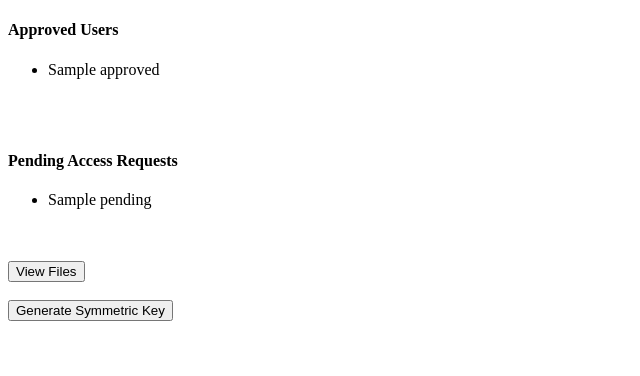
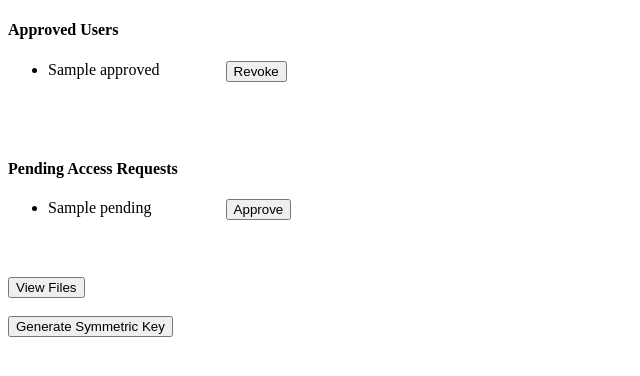
Before and after one commit to Sean-Hassett/secure-cloud, a Django app: template secure_cloud/secure_cloud/templates/secure_cloud/owner_landing.html in a window 1280 px wide. Shown: the top 376 px of the page, without its empty margins (0-640 px from the left). Run offline with Django 3.2, Linux system fonts and the light colour scheme; the template is opened without the code that fills it: most values are stand-ins (such as "Sample title", 1, 10 or a date in 2020).

Commit message:
added grant/revoke buttons to owner page

```diff
--- a/secure_cloud/secure_cloud/templates/secure_cloud/owner_landing.html
+++ b/secure_cloud/secure_cloud/templates/secure_cloud/owner_landing.html
@@ -5,19 +5,33 @@
     <title>Owner</title>
 </head>
 <body>
+    <div style="width: 30%">
         <h4>Approved Users</h4>
-    <ul>
+        <ul style="columns: 2">
             {% for name in approved %}
-            <li>{{ name }}</li>
+                <li style="margin-bottom: 5px">{{ name }}</li>
+            {% endfor %}
+            {% for name in approved %}
+                <form action="/owner/revoke/{{ name }}/">
+                    <button class="btn" style="margin-bottom: 5px">Revoke</button>
+                </form>
             {% endfor %}
         </ul>
+    </div>
     <br><br>
+    <div style="width: 30%">
         <h4>Pending Access Requests</h4>
-    <ul>
+        <ul style="columns: 2">
             {% for name in pending %}
-            <li>{{ name }}</li>
+                <li style="margin-bottom: 5px">{{ name }}</li>
+            {% endfor %}
+            {% for name in pending %}
+                <form action="/owner/grant/{{ name }}/">
+                    <button class="btn" style="margin-bottom: 5px">Approve</button>
+                </form>
             {% endfor %}
         </ul>
+    </div>
     <br><br>
     <form action="{% url 'view_files' %}">
         <button class="btn">View Files</button>
--- a/secure_cloud/secure_cloud/urls.py
+++ b/secure_cloud/secure_cloud/urls.py
@@ -24,6 +24,8 @@ urlpatterns = [
 
     path('owner/', views.owner_landing_page, name="owner_landing"),
 
+    path('owner/grant/<guest_name>/', views.grant_access, name="grant_access"),
+
     path('guest/login/', views.guest_login, name="guest_login"),
 
     path('guest/request/', views.request_access, name="request_access"),
--- a/secure_cloud/secure_cloud/views.py
+++ b/secure_cloud/secure_cloud/views.py
@@ -86,8 +86,10 @@ def owner_landing_page(request):
     return render(request, "secure_cloud/owner_landing.html", context)
 
 
-def grant_access(request):
-    ''
+def grant_access(request, guest_name):
+
+
+    return redirect("owner_landing")
 
 
 def view_files(request):
```
Lines whose indentation alone changed are shown as unchanged.
